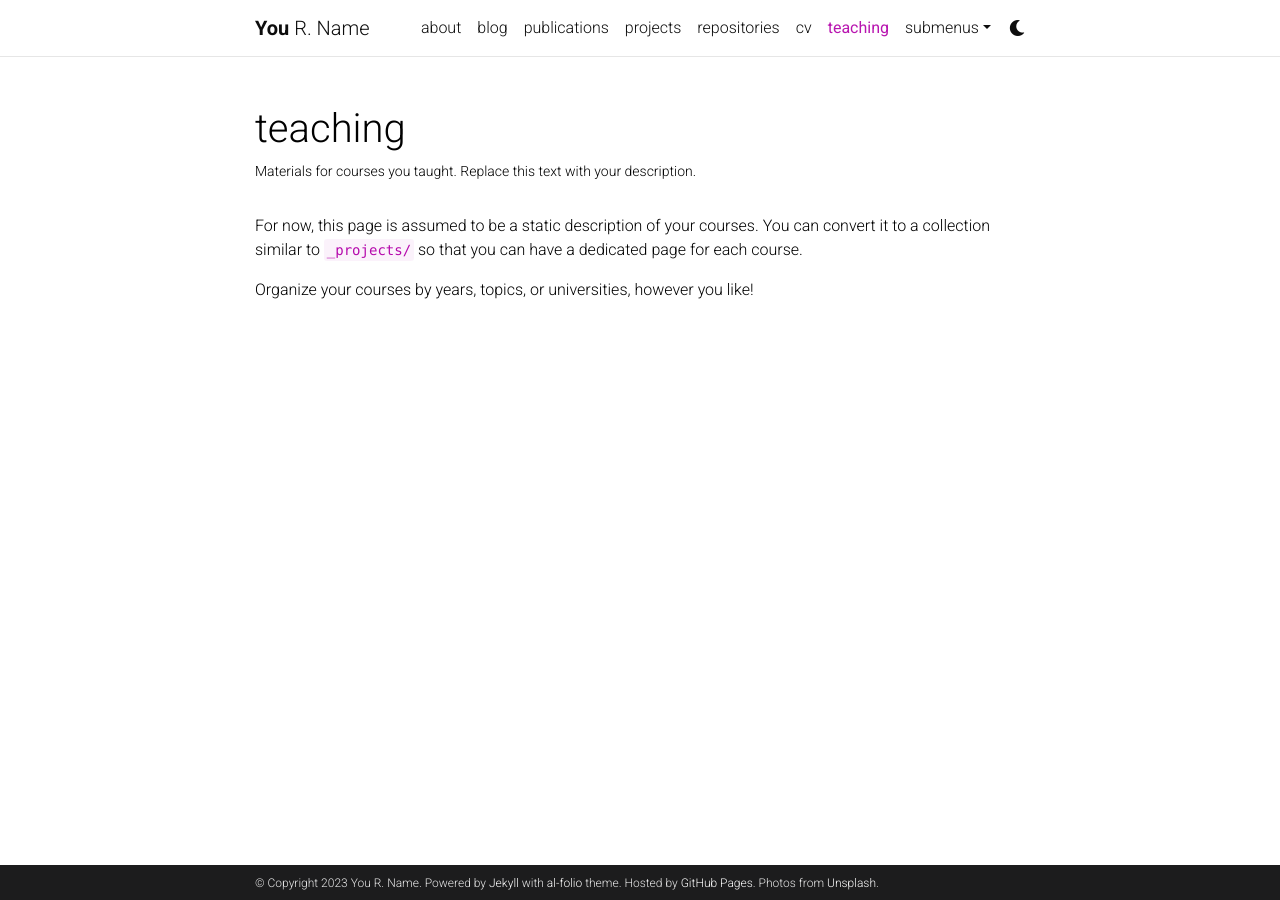
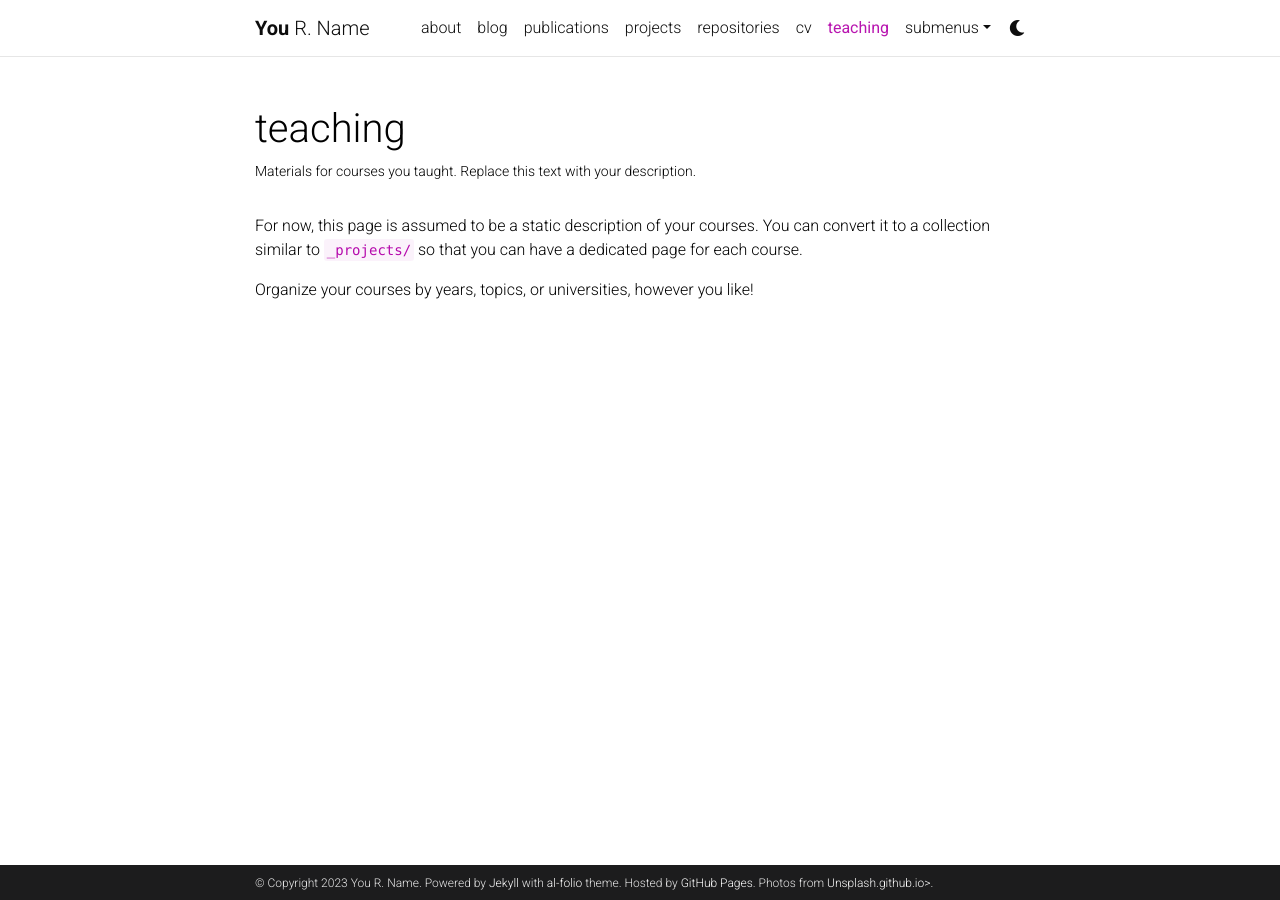
Before and after one commit to latmarat/latmarat.github.io, a Jekyll site: the page built from _pages/teaching.md, in a window 1280 px wide. Built offline with Jekyll 4.4.1, drawn with Linux system fonts in a browser that asks for light colours; comment, search, counter and statistics services are not loaded; a style sheet for code colours, icons or effects is not loaded; some of the changed lines change nothing that is shown.

Commit message:
Update _config.yml

```diff
--- a/_config.yml
+++ b/_config.yml
@@ -12,14 +12,14 @@
 footer_text: >
   Powered by <a href="https://jekyllrb.com/" target="_blank">Jekyll</a> with <a href="https://github.com/alshedivat/al-folio">al-folio</a> theme.
   Hosted by <a href="https://pages.github.com/" target="_blank">GitHub Pages</a>.
-  Photos from <a href="https://unsplash.com" target="_blank">Unsplash</a>.
+  Photos from <a href="https://unsplash.com" target="_blank">Unsplash</ahttps://<your-github-username>.github.io>.
 keywords: jekyll, jekyll-theme, academic-website, portfolio-website  # add your own keywords or leave empty
 
 lang: en # the language of your site (for example: en, fr, cn, ru, etc.)
 icon: ⚛️  # the emoji used as the favicon (alternatively, provide image name in /assets/img/)
 
 url: https://latmarat.github.io # the base hostname & protocol for your site
-baseurl: /site # the subpath of your site, e.g. /blog/
+baseurl: # the subpath of your site, e.g. /blog/
 last_updated: false # set to true if you want to display last updated in the footer
 impressum_path:  # set to path to include impressum link in the footer, use the same path as permalink in a page, helps to conform with EU GDPR
 
```
